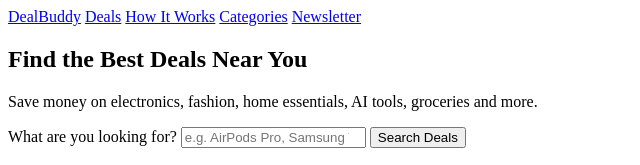
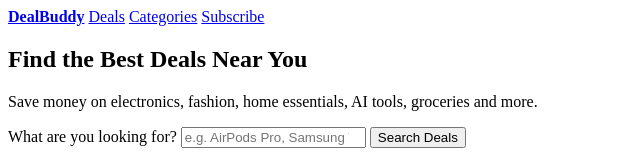
Before and after one commit to Yungkriz/dealbuddy, a plain HTML site: page index.html in a window 1280 px wide. Shown: the top 165 px of the page, without its empty margins (0-640 px from the left). Drawn offline with Linux system fonts and the light colour scheme.

Commit message:
Day 1: DealBuddy homepage

```diff
--- a/index.html
+++ b/index.html
@@ -12,11 +12,10 @@
   <!-- Navigation -->
   <header>
     <nav>
-      <a href="/">DealBuddy</a>
+      <a href="/"><strong>DealBuddy</strong></a>
       <a href="#deals">Deals</a>
-      <a href="#how-it-works">How It Works</a>
       <a href="#categories">Categories</a>
-      <a href="#newsletter">Newsletter</a>
+      <a href="#subscribe">Subscribe</a>
     </nav>
   </header>
 
@@ -43,7 +42,9 @@
     <!-- Featured Deals -->
     <section id="deals">
       <h2>Featured Deals</h2>
+      <div class="deals-grid"></div>
 
+      <!-- your deal articles here -->
       <article>
         <img src="https://images.unsplash.com/photo-1606220945770-b5b6c2c55bf1?w=300&h=200&fit=crop"
           alt="Apple AirPods Pro">
```
